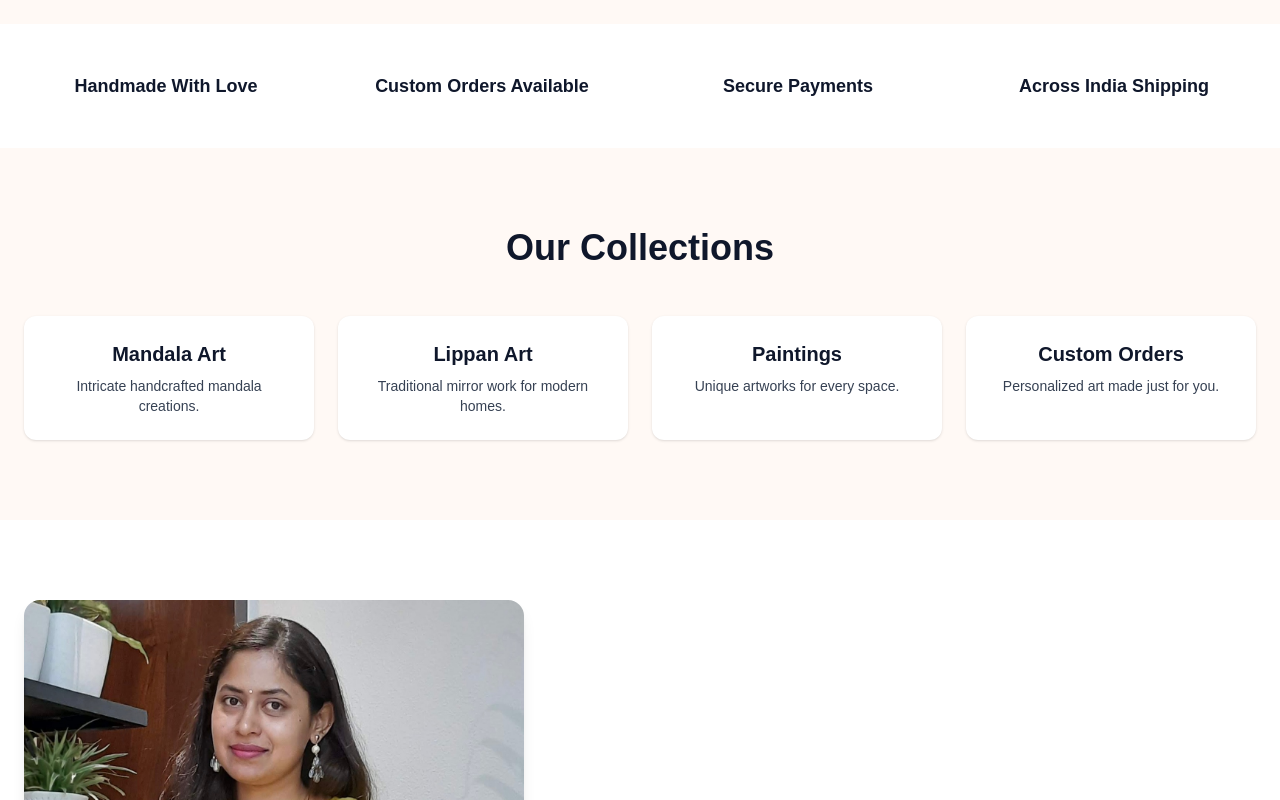
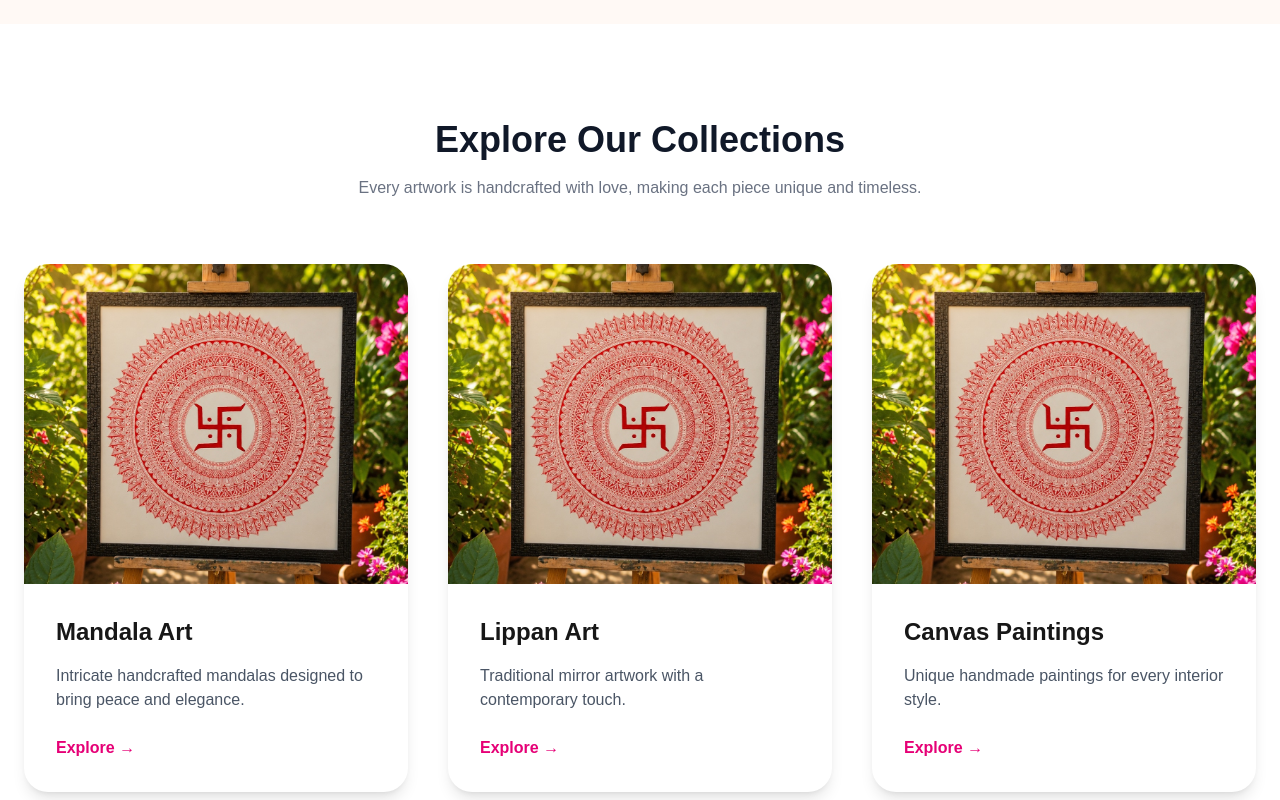
Before and after one commit to mistryshashi7674-collab/meraki-website, a Next.js app: page / in a window 1280 px wide. Shown: the part 1160-1960 px from the top of the page. Built offline with nearby package versions, Linux system fonts and the light colour scheme.

Commit message:
updated our collection sections and added featured collection component

```diff
--- a/app/page.tsx
+++ b/app/page.tsx
@@ -2,6 +2,7 @@ import AnnouncementBar from "@/components/layout/announcement-bar";
 import Image from "next/image";
 import { FaWhatsapp, FaInstagram } from "react-icons/fa";
 import Navbar from "@/components/layout/Navbar";
+import FeaturedCollections from "@/components/home/FeaturedCollections";
 
 export default function Home() {
   return (
@@ -68,6 +69,8 @@ export default function Home() {
           <div className="-mt-6"></div>
         </div>
       </section>
+
+      <FeaturedCollections/>
 
       {/* Trust Section */}
       <section className="bg-white py-12">
--- /dev/null
+++ b/components/home/FeaturedCollections.tsx
@@ -0,0 +1,79 @@
+import Image from "next/image";
+
+const collections = [
+  {
+    title: "Mandala Art",
+    description: "Intricate handcrafted mandalas designed to bring peace and elegance.",
+    image: "/images/hero-art.jpg",
+  },
+  {
+    title: "Lippan Art",
+    description: "Traditional mirror artwork with a contemporary touch.",
+    image: "/images/hero-art.jpg",
+  },
+  {
+    title: "Canvas Paintings",
+    description: "Unique handmade paintings for every interior style.",
+    image: "/images/hero-art.jpg",
+  },
+];
+
+export default function FeaturedCollections() {
+  return (
+    <section className="py-24 bg-white">
+      <div className="max-w-7xl mx-auto px-6">
+
+        <h2 className="text-4xl font-bold text-center text-gray-900">
+          Explore Our Collections
+        </h2>
+
+        <p className="text-center text-gray-500 mt-4 max-w-2xl mx-auto">
+          Every artwork is handcrafted with love, making each piece unique and
+          timeless.
+        </p>
+
+        <div className="grid md:grid-cols-3 gap-10 mt-16">
+
+          {collections.map((item) => (
+
+            <div
+              key={item.title}
+              className="group rounded-3xl overflow-hidden bg-white shadow-lg hover:shadow-2xl transition duration-500"
+            >
+
+              <div className="overflow-hidden">
+                <Image
+                  src={item.image}
+                  alt={item.title}
+                  width={500}
+                  height={500}
+                  className="w-full h-80 object-cover group-hover:scale-110 transition duration-700"
+                />
+              </div>
+
+              <div className="p-8">
+
+                <h3 className="text-2xl font-semibold">
+                  {item.title}
+                </h3>
+
+                <p className="mt-4 text-gray-600">
+                  {item.description}
+                </p>
+
+                <button className="mt-6 text-pink-600 font-semibold hover:translate-x-1 transition">
+                  Explore →
+                </button>
+
+              </div>
+
+            </div>
+
+          ))}
+
+        </div>
+
+      </div>
+    </section>
+  );
+}
```
